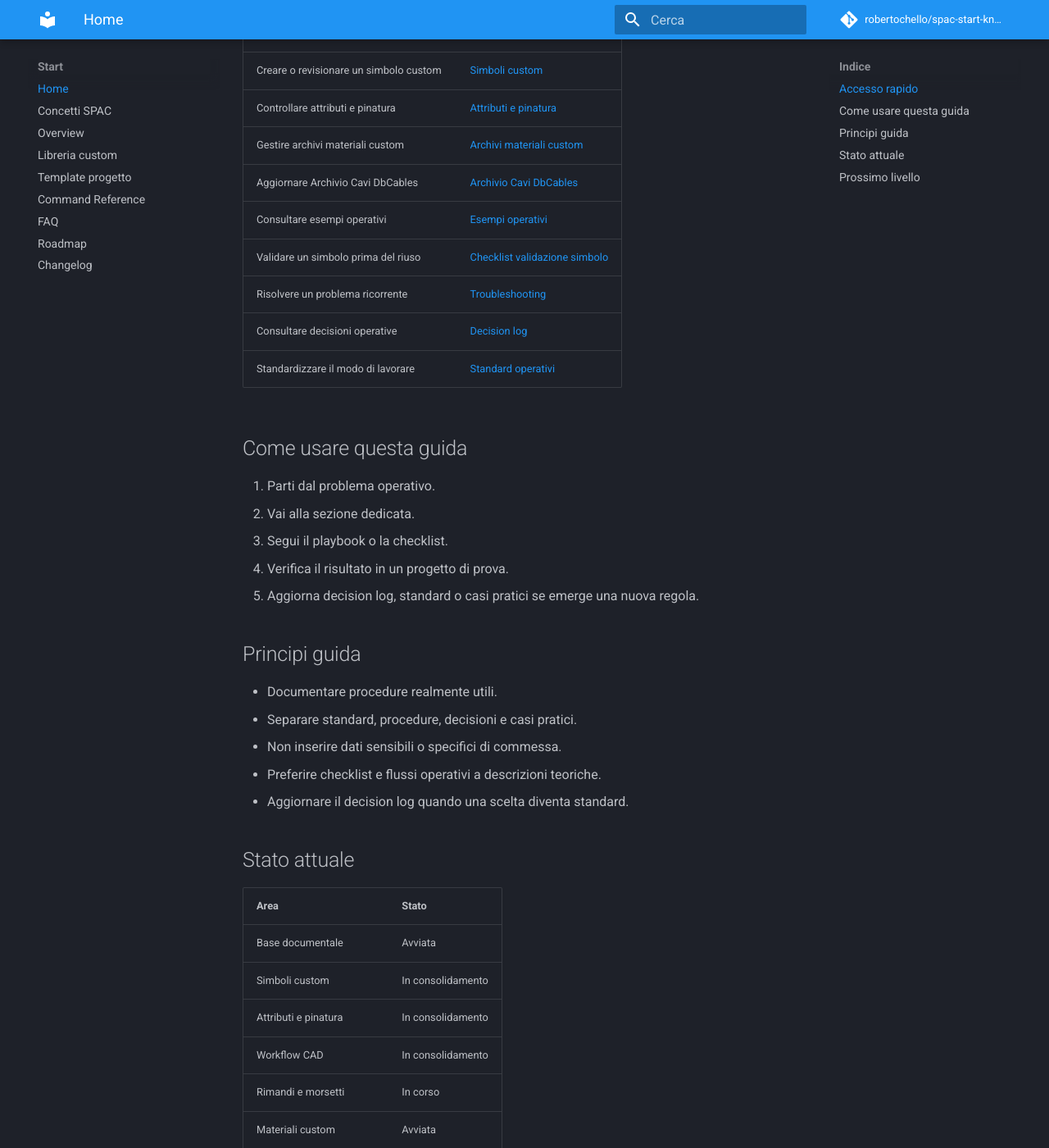
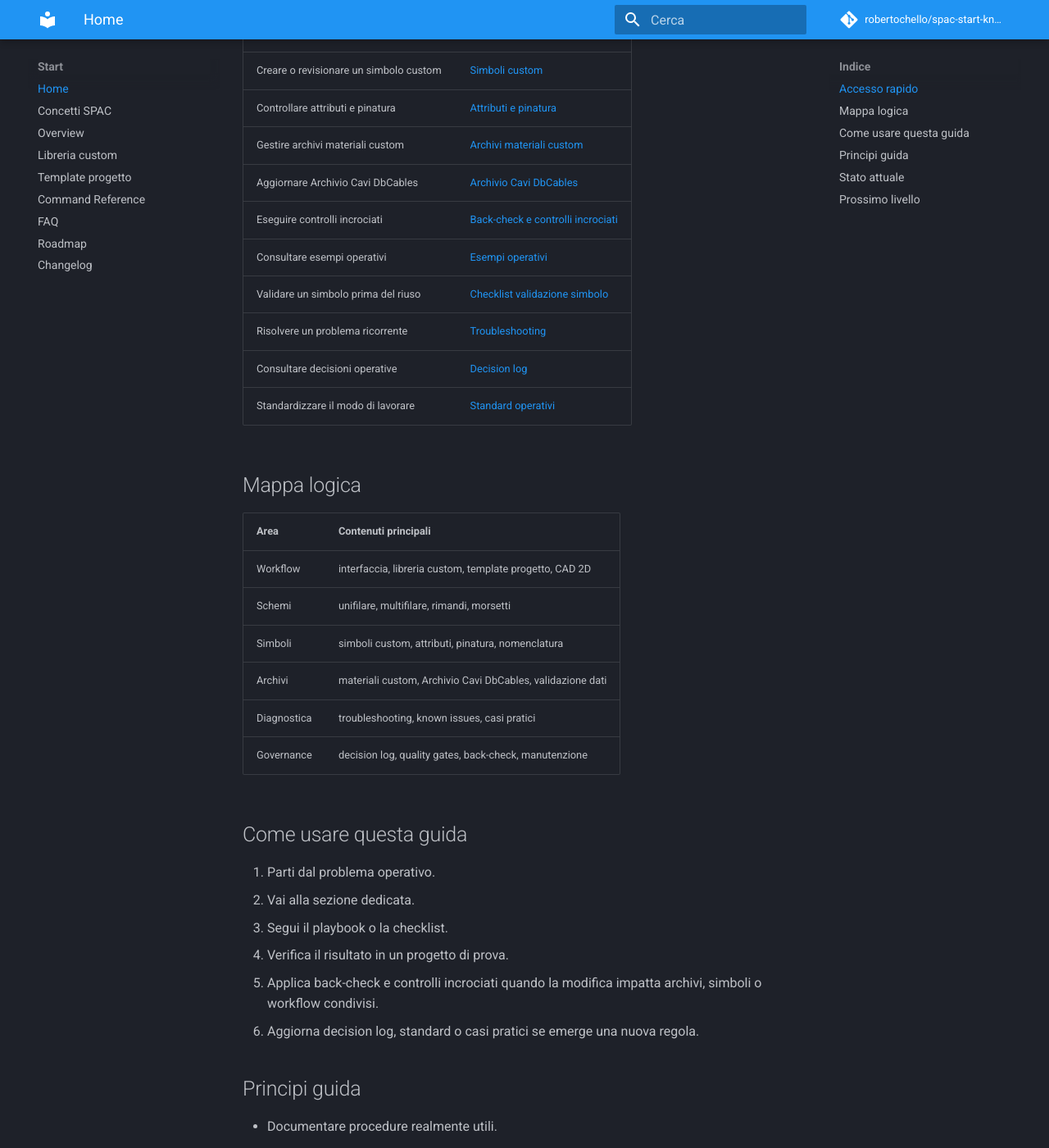
Before and after one commit to robertochello/spac-start-knowledge-base, an MkDocs documentation site: the page built from docs/index.md, in a window 1280 px wide and 1400 px high, scrolled down 894 px. Shown: the whole window at 82% size. Built offline with MkDocs 1.6.1 and Material for MkDocs 9.7.7, drawn with Linux system fonts in a browser that asks for light colours; comment, search, counter and statistics services are not loaded; some of the changed text lies outside the part shown.

Commit message:
Clarify homepage with archive and back-check entry points

```diff
--- a/docs/index.md
+++ b/docs/index.md
@@ -17,11 +17,23 @@ Knowledge base operativa per **SPAC Start Impianti**, pensata per trasformare pr
 | Controllare attributi e pinatura | [Attributi e pinatura](04-attributes-and-pinning.md) |
 | Gestire archivi materiali custom | [Archivi materiali custom](21-material-archives.md) |
 | Aggiornare Archivio Cavi DbCables | [Archivio Cavi DbCables](25-cable-archive-dbcables.md) |
+| Eseguire controlli incrociati | [Back-check e controlli incrociati](26-back-check-controls.md) |
 | Consultare esempi operativi | [Esempi operativi](24-operational-examples.md) |
 | Validare un simbolo prima del riuso | [Checklist validazione simbolo](10-symbol-validation-checklist.md) |
 | Risolvere un problema ricorrente | [Troubleshooting](07-troubleshooting.md) |
 | Consultare decisioni operative | [Decision log](11-decision-log.md) |
 | Standardizzare il modo di lavorare | [Standard operativi](08-standards.md) |
+
+## Mappa logica
+
+| Area | Contenuti principali |
+|---|---|
+| Workflow | interfaccia, libreria custom, template progetto, CAD 2D |
+| Schemi | unifilare, multifilare, rimandi, morsetti |
+| Simboli | simboli custom, attributi, pinatura, nomenclatura |
+| Archivi | materiali custom, Archivio Cavi DbCables, validazione dati |
+| Diagnostica | troubleshooting, known issues, casi pratici |
+| Governance | decision log, quality gates, back-check, manutenzione |
 
 ## Come usare questa guida
 
@@ -29,7 +41,8 @@ Knowledge base operativa per **SPAC Start Impianti**, pensata per trasformare pr
 2. Vai alla sezione dedicata.
 3. Segui il playbook o la checklist.
 4. Verifica il risultato in un progetto di prova.
-5. Aggiorna decision log, standard o casi pratici se emerge una nuova regola.
+5. Applica back-check e controlli incrociati quando la modifica impatta archivi, simboli o workflow condivisi.
+6. Aggiorna decision log, standard o casi pratici se emerge una nuova regola.
 
 ## Principi guida
 
@@ -49,7 +63,8 @@ Knowledge base operativa per **SPAC Start Impianti**, pensata per trasformare pr
 | Workflow CAD | In consolidamento |
 | Rimandi e morsetti | In corso |
 | Materiali custom | Avviata |
-| Archivio Cavi DbCables | Avviato |
+| Archivio Cavi DbCables | Verificato su SPAC Automazione e SPAC Start |
+| Back-check | Avviato |
 | Esempi operativi | Avviati |
 | Multifilare | In sviluppo |
 | Casi pratici | Avviati |
```
Also changed, not shown: other parts of docs/index.md (+1 -0 lines).
